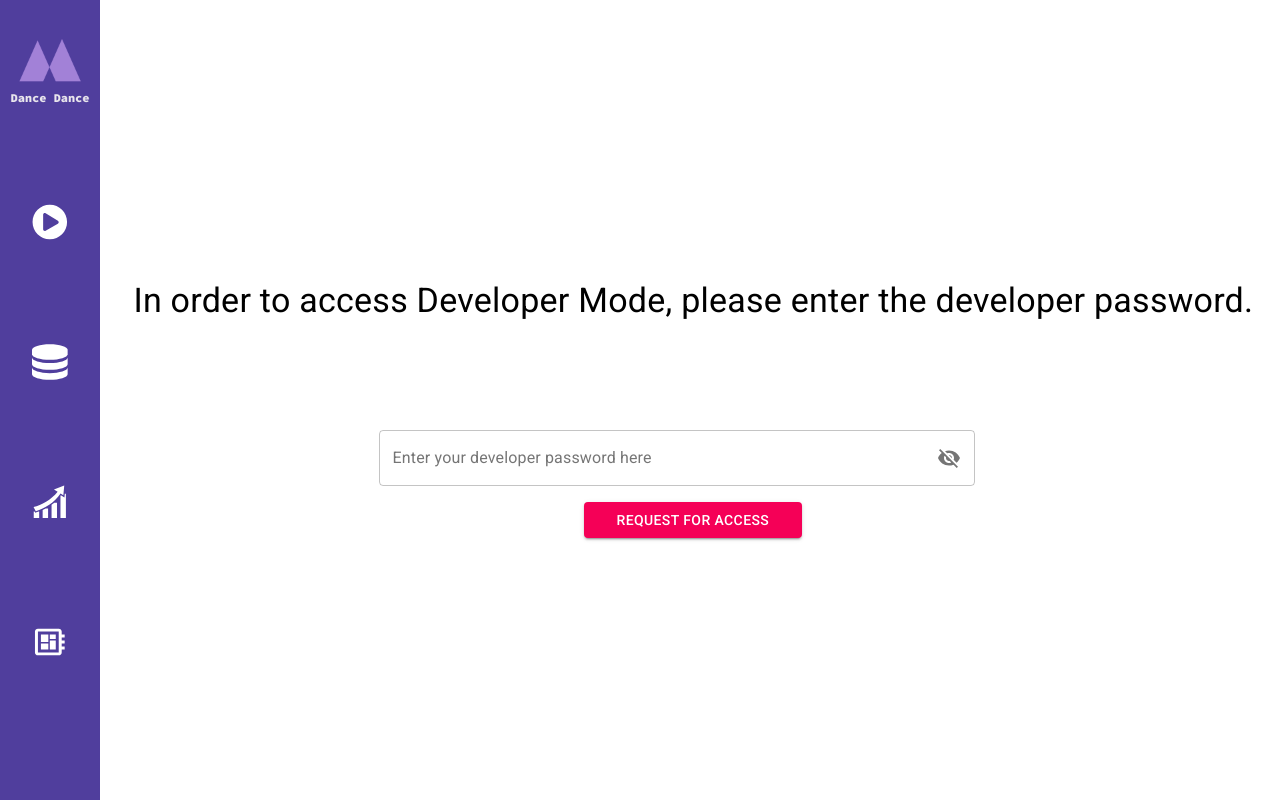
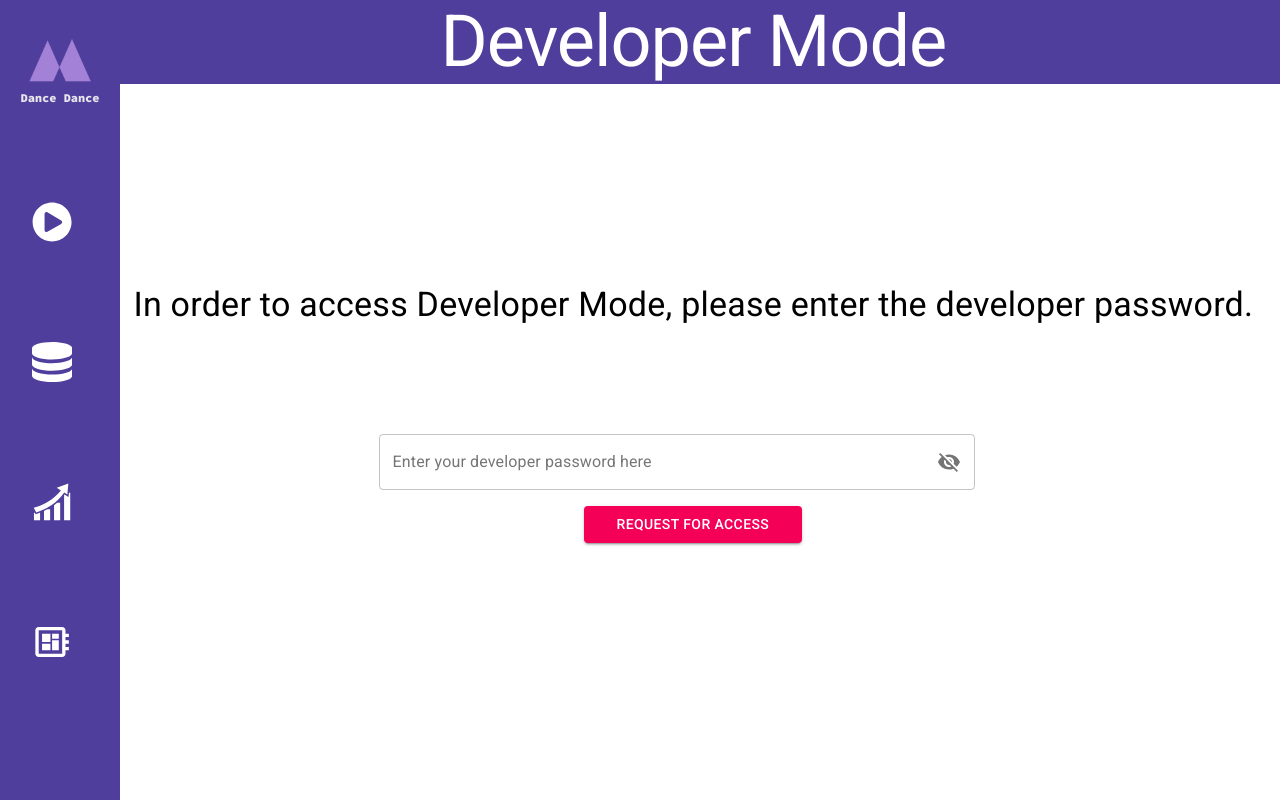
Before and after one commit to qjie7/cg4002-dashboard, a React (Create React App) app in the folder frontend/: page /developer in a window 1280 px wide. Built offline with nearby package versions, Linux system fonts and the light colour scheme; no server answers.

Commit message:
added and styled heading to every pages

```diff
--- a/frontend/src/components/Sidebar/Sidebar.css
+++ b/frontend/src/components/Sidebar/Sidebar.css
@@ -1,6 +1,6 @@
 .sidebar-menu {
   background-color: #503e9d;
-  width: 100px;
+  width: 120px;
   height: 100vh;
   display: flex;
   justify-content: center;
--- a/frontend/src/pages/Authenticate.js
+++ b/frontend/src/pages/Authenticate.js
@@ -1,11 +1,30 @@
 import React from 'react'
 import { Grid, Typography, Button } from '@material-ui/core'
 import InputAdornments from '../components/InputAdornments/InputAdornments'
-
+import { makeStyles } from '@material-ui/core/styles'
+const useStyles = makeStyles((theme) => ({
+  heading: {
+    fontSize: '4.5em',
+    letterSpacing: '-1px',
+    backgroundColor: '#503e9d',
+    color: 'white',
+  },
+}))
 function Authenticate(props) {
   const { access } = props
+  const classes = useStyles()
+
   return (
-    <Grid container justify='center' style={{ marginTop: '35vh' }}>
+    <>
+      <Grid container justify='center'>
+        <Grid item xs={12}>
+          <Typography variant='h3' align='center' className={classes.heading}>
+            {' '}
+            Developer Mode
+          </Typography>
+        </Grid>
+      </Grid>
+      <Grid container justify='center' style={{ marginTop: '25vh' }}>
         <Grid item xs={12}>
           <Typography variant='h4' align='center'>
             In order to access Developer Mode, please enter the developer
@@ -15,6 +34,7 @@ function Authenticate(props) {
           <InputAdornments access={access} />
         </Grid>
       </Grid>
+    </>
   )
 }
 
--- a/frontend/src/pages/Dancebase.js
+++ b/frontend/src/pages/Dancebase.js
@@ -4,11 +4,21 @@ import MediaCard from '../components/MediaCard/MediaCard'
 import SearchBar from '../components/SearchBar/SearchBar'
 import VideoCarousel from '../components/VideoCarousel/VideoCarousel'
 
+const useStyles = makeStyles((theme) => ({
+  heading: {
+    fontSize: '4.5em',
+    letterSpacing: '-1px',
+    backgroundColor: '#503e9d',
+    color: 'white',
+  },
+}))
+
 function Dancebase() {
+  const classes = useStyles()
   return (
     <Grid container justify='center'>
       <Grid item xs={12}>
-        <Typography variant='h3' align='center'>
+        <Typography variant='h3' align='center' className={classes.heading}>
           {' '}
           Dance Base
         </Typography>
--- a/frontend/src/pages/Developer.js
+++ b/frontend/src/pages/Developer.js
@@ -84,6 +84,12 @@ const useStyles = makeStyles((theme) => ({
     zIndex: theme.zIndex.drawer + 1,
     color: '#fff',
   },
+  heading: {
+    fontSize: '4.5em',
+    letterSpacing: '-1px',
+    backgroundColor: '#503e9d',
+    color: 'white',
+  },
 }))
 
 export default function Developer(props) {
@@ -119,6 +125,7 @@ export default function Developer(props) {
   const [connection, setConnection] = useState(false)
   // const [termination, setTermination] = useState(false)
   // const [connection, setConnection] = useState(0)
+
   const handleConnection = () => {
     connection ? setConnection(false) : setConnection(true)
 
@@ -250,6 +257,14 @@ export default function Developer(props) {
   console.log(correctness)
   return (
     <>
+      <Grid container justify='center'>
+        <Grid item xs={12}>
+          <Typography variant='h3' align='center' className={classes.heading}>
+            {' '}
+            Developer Mode
+          </Typography>
+        </Grid>
+      </Grid>
       <div className={classes.root}>
         <AppBar position='static' color='default'>
           <Tabs
--- a/frontend/src/pages/Playground.js
+++ b/frontend/src/pages/Playground.js
@@ -24,6 +24,12 @@ const useStyles = makeStyles((theme) => ({
   backdrop: {
     zIndex: theme.zIndex.drawer + 1,
     color: '#fff',
+  },
+  heading: {
+    fontSize: '4.5em',
+    letterSpacing: '-1px',
+    backgroundColor: '#503e9d',
+    color: 'white',
   },
 }))
 
@@ -104,6 +110,15 @@ function Playground() {
 
   return (
     <>
+      <Grid container justify='center'>
+        <Grid item xs={12}>
+          <Typography variant='h3' align='center' className={classes.heading}>
+            {' '}
+            Dance Ground
+          </Typography>
+        </Grid>
+      </Grid>
+
       <Grid container justify='center'>
         <Grid item>
           <DancerCard
--- a/frontend/src/pages/Progress.js
+++ b/frontend/src/pages/Progress.js
@@ -11,12 +11,26 @@ const useStyles = makeStyles({
     justifyContent: 'space-around',
     marginTop: 120,
   },
+  heading: {
+    fontSize: '4.5em',
+    letterSpacing: '-1px',
+    backgroundColor: '#503e9d',
+    color: 'white',
+  },
 })
 
 function Progress() {
   const classes = useStyles()
   return (
     <>
+      <Grid container justify='center'>
+        <Grid item xs={12}>
+          <Typography variant='h3' align='center' className={classes.heading}>
+            {' '}
+            Dance Ground
+          </Typography>
+        </Grid>
+      </Grid>
       <Grid container direction='column'>
         <Grid container item>
           <Grid item xs={6}>
```
Also changed, not shown: 1 other file (tests, documents, lock files or other folders). Lines whose indentation alone changed are shown as unchanged.
